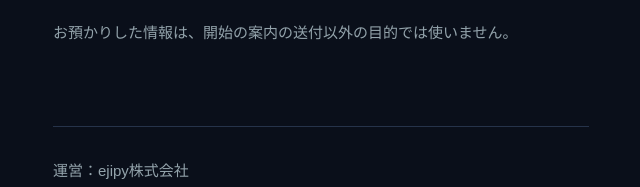
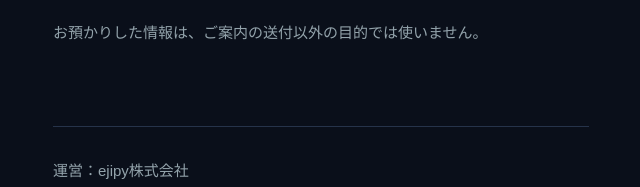
Before and after one commit to ejima0922/meta-rc-security, a plain HTML site: page index.html in a window 1280 px wide. Shown: the part 1894-2081 px from the top of the page, 319-959 px from the left. Drawn offline with Linux system fonts and the light colour scheme.

Commit message:
注記の文言を統一

```diff
--- a/index.html
+++ b/index.html
@@ -352,7 +352,7 @@
 
           <button type="submit" class="submit-btn" id="submit-btn">登録する（無料）</button>
 
-          <p class="privacy">お預かりした情報は、開始の案内の送付以外の目的では使いません。</p>
+          <p class="privacy">お預かりした情報は、ご案内の送付以外の目的では使いません。</p>
         </form>
       </section>
 
```
